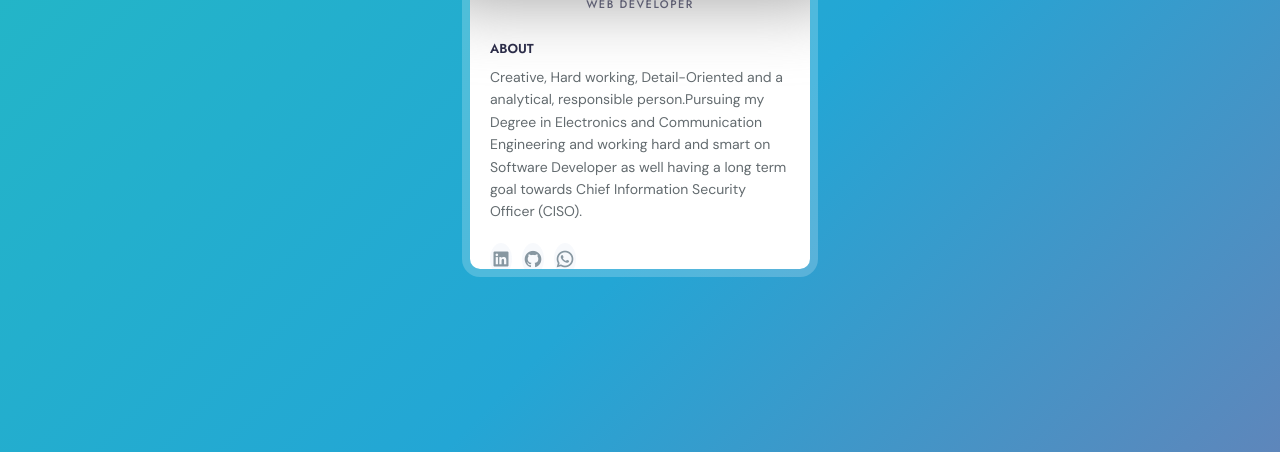
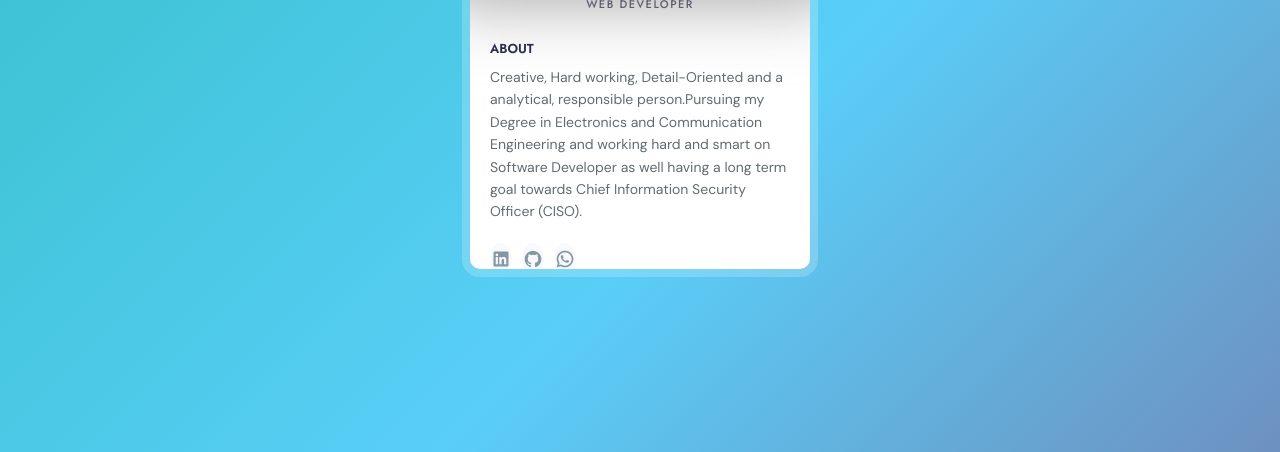
Before and after one commit to ShruthiMeenakshi/Shruthi_Meenakshi, a PHP site: page /prof.html in a window 1280 px wide. Shown: the part 364-816 px from the top of the page. Run offline with PHP 8.4, Linux system fonts and the light colour scheme; some libraries are stand-ins or nearby versions.

Commit message:
Update prof.css

```diff
--- a/portfolio/profile/prof.css
+++ b/portfolio/profile/prof.css
@@ -10,7 +10,7 @@
   display: flex;
   flex-wrap: wrap;
   padding: 20px;
-  background: linear-gradient(-45deg, #ee7752, #e73c7e, #23a6d5, #23d5ab);
+  background: linear-gradient(-45deg, #4b1403, #9d023d, #59cef8, #02ad85);
     background-size: 400% 400%;
     animation: gradient 6s ease-in-out infinite;
 }
```
